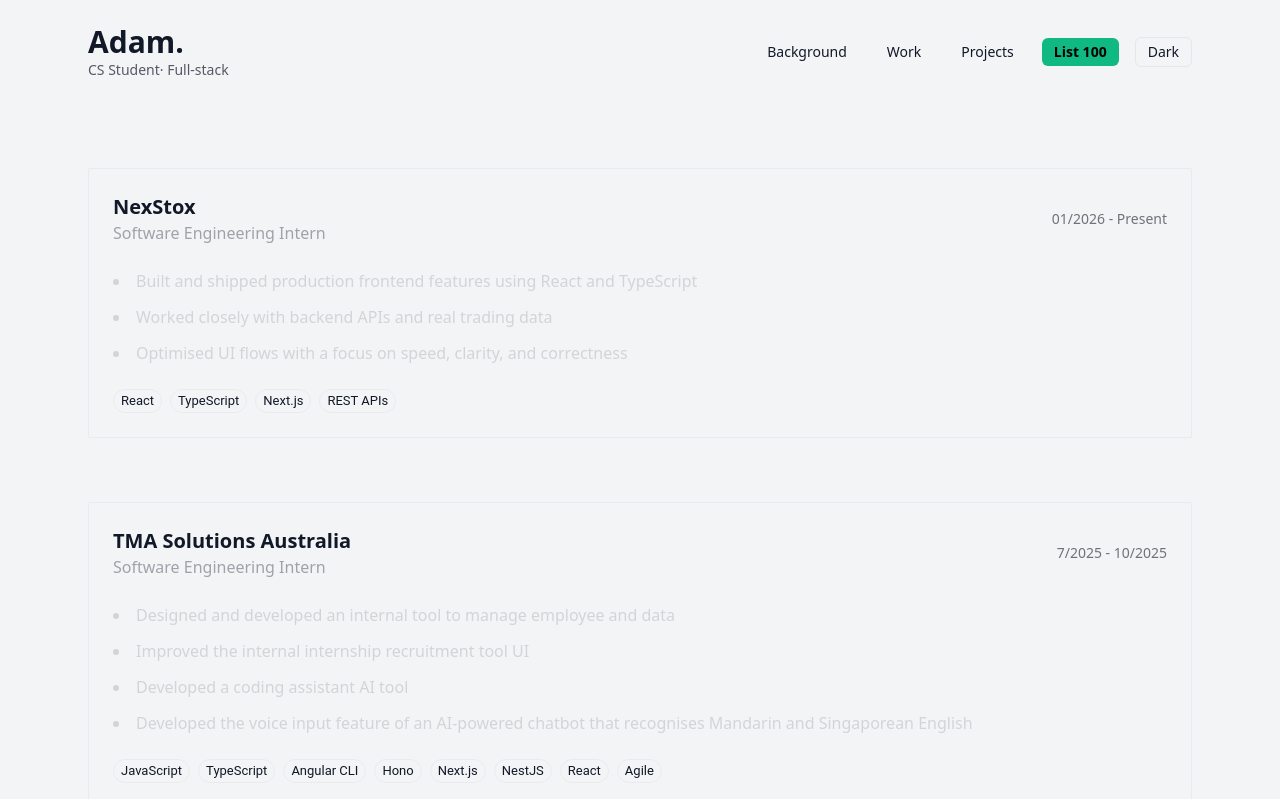
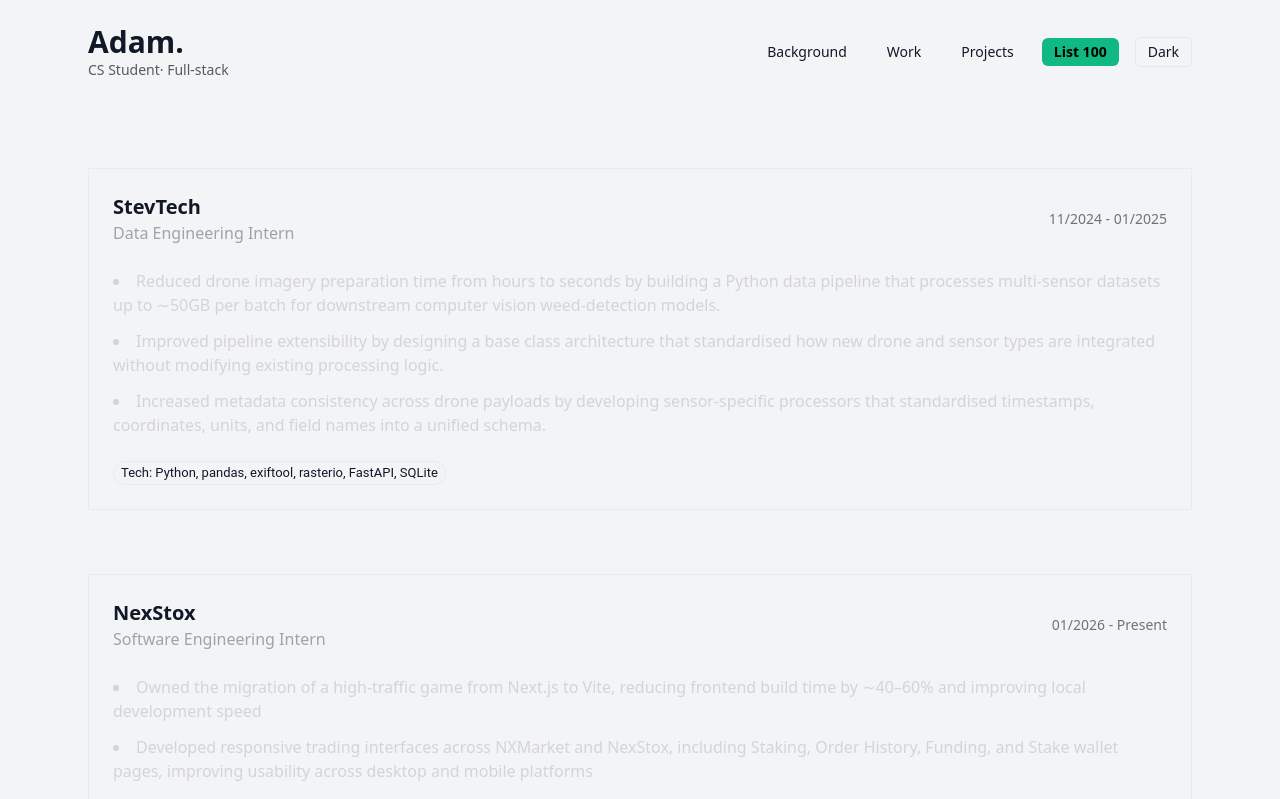
Before and after one commit to adampharrels/AboutMe, a Next.js app: page /work in a window 1280 px wide. Shown: the top 799 px of the page. Built offline with nearby package versions, Linux system fonts and the light colour scheme.

Commit message:
update work

```diff
--- a/next.config.js
+++ b/next.config.js
@@ -2,22 +2,22 @@
 const basePath = process.env.NEXT_PUBLIC_BASE_PATH || process.env.BASE_PATH || '';
 
 /**
- * When exporting a static Next site for a GitHub Pages repo (served from
- * https://<user>.github.io/<repo>), we must ensure static assets and page
- * paths are prefixed with the repo path (basePath). Setting `assetPrefix`
- * and `trailingSlash` makes the exported `out/` layout work well with GitHub
- * Pages (each page gets its own folder with an index.html).
+ * Make static export conditional so local development (next start) still works.
+ * Set the env var NEXT_EXPORT=true in CI when you want a static export.
  */
+const useExport = process.env.NEXT_EXPORT === 'true';
+
 const nextConfig = {
   reactStrictMode: true,
-  output: 'export',
+  // enable static export only when NEXT_EXPORT=true
+  ...(useExport ? { output: 'export' } : {}),
   images: {
     unoptimized: true,
   },
   // only include basePath/assetPrefix when provided to avoid serving 404 at '/'
   ...(basePath ? { basePath, assetPrefix: basePath } : {}),
   // ensure exported pages are written into folders (e.g. /work/index.html)
-  trailingSlash: true,
+  ...(useExport ? { trailingSlash: true } : {}),
 };
 
 module.exports = nextConfig;
--- a/pages/work.tsx
+++ b/pages/work.tsx
@@ -11,13 +11,25 @@
 export default function WorkPage() {
   const roles = [
     {
+      company: "StevTech",
+      role:  "Data Engineering Intern",
+      period: "11/2024 - 01/2025",
+      bullets: [
+        "Reduced drone imagery preparation time from hours to seconds by building a Python data pipeline that processes multi-sensor datasets up to ∼50GB per batch for downstream computer vision weed-detection models.",
+        "Improved pipeline extensibility by designing a base class architecture that standardised how new drone and sensor types are integrated without modifying existing processing logic.",
+        "Increased metadata consistency across drone payloads by developing sensor-specific processors that standardised timestamps, coordinates, units, and field names into a unified schema.",
+      ],
+      stack: ["Tech: Python, pandas, exiftool, rasterio, FastAPI, SQLite"]
+    },
+    {
       company: "NexStox",
       role: "Software Engineering Intern",
       period: "01/2026 - Present",
       bullets: [
-        "Built and shipped production frontend features using React and TypeScript",
-        "Worked closely with backend APIs and real trading data",
-        "Optimised UI flows with a focus on speed, clarity, and correctness",
+        "Owned the migration of a high-traffic game from Next.js to Vite, reducing frontend build time by ∼40–60% and improving local development speed",
+        "Developed responsive trading interfaces across NXMarket and NexStox, including Staking, Order History, Funding, and Stake wallet pages, improving usability across desktop and mobile platforms",
+        "Shipped fintech product changes across short engineering, product, and business iteration cycles",
+        "Built admin dashboard tooling that cut publishing time by ∼50%, reducing dependency on frontend engineers.",
       ],
       stack: ["React", "TypeScript", "Next.js", "REST APIs"],
     },
@@ -26,10 +38,10 @@
       role: "Software Engineering Intern",
       period: "7/2025 - 10/2025",
       bullets: [
-        "Designed and developed an internal tool to manage employee and data",
-        "Improved the internal internship recruitment tool UI",
-        "Developed a coding assistant AI tool",
-        "Developed the voice input feature of an AI-powered chatbot that recognises Mandarin and Singaporean English",
+        "Improved internal workforce planning by building systems for skills tracking, resource allocation, and project data analysis.",
+        "Reduced duplicated frontend logic by ∼30–40% by refactoring Angular data tables with 1,000+ records into reusable components.",
+        "Reduced manual query handling by ∼40% by developing a multilingual voice-input module with 90% recognition accuracy in testing.",
+        "Improved system reliability by debugging performance issues and validating fixes through structured testing during Agile sprint cycles."
       ],
       stack: ["JavaScript", "TypeScript", "Angular CLI", "Hono", "Next.js", "NestJS", "React", "Agile"],
     },
```
Also changed, not shown: next-env.d.ts.
